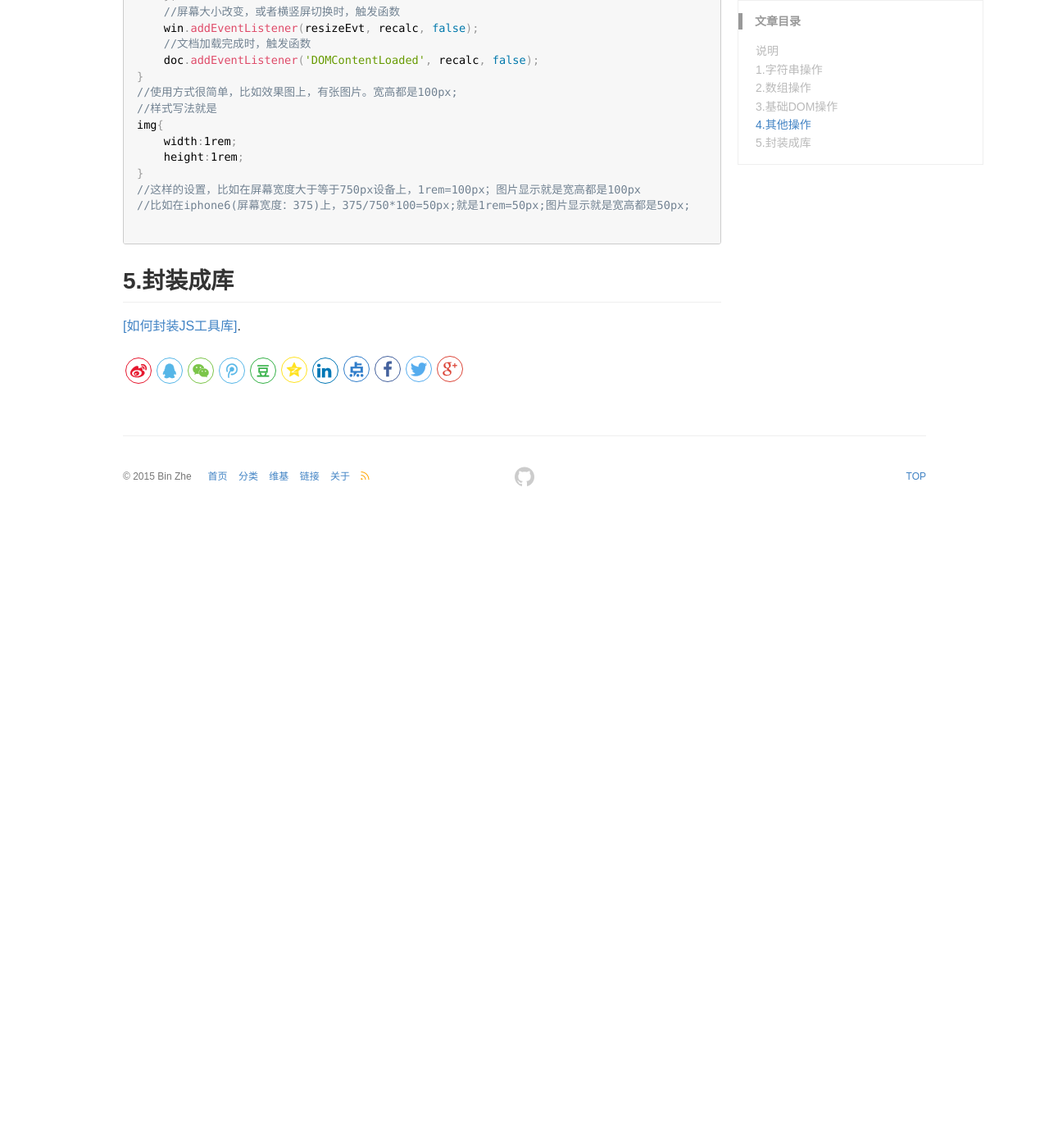
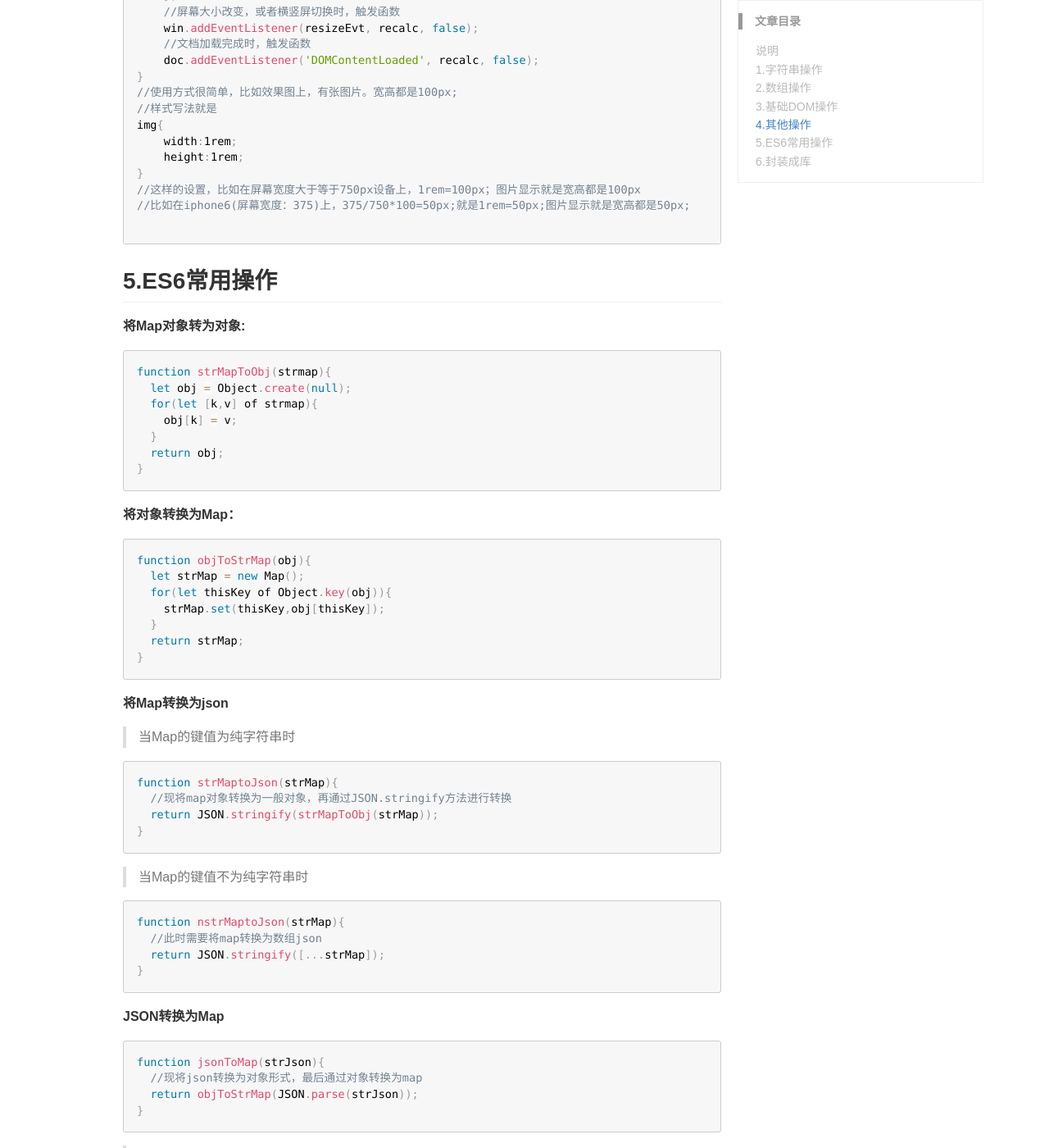
Before and after one commit to binz123/binzblog, a Jekyll site: the page built from _posts/2017-09-18-my-common-js.md, in a window 1280 px wide and 1400 px high, scrolled down 14459 px. Shown: the whole window at 82% size. Built offline with Jekyll 4.4.1, drawn with Linux system fonts in a browser that asks for light colours; comment, search, counter and statistics services are not loaded; before the commit the page ends 15089 px from its top, so only the background shows below that; some of the changed text lies outside the part shown.

Commit message:
添加库函数

````diff
--- a/_posts/2017-09-18-my-common-js.md
+++ b/_posts/2017-09-18-my-common-js.md
@@ -720,6 +720,64 @@ img{
 
 ```
 
-## 5.封装成库
+## 5.ES6常用操作
+
+**将Map对象转为对象:**
+```javascript
+function strMapToObj(strmap){
+  let obj = Object.create(null);
+  for(let [k,v] of strmap){
+    obj[k] = v;
+  }
+  return obj;
+}
+```
+
+**将对象转换为Map：**
+```javascript
+function objToStrMap(obj){
+  let strMap = new Map();
+  for(let thisKey of Object.key(obj)){
+    strMap.set(thisKey,obj[thisKey]);
+  }
+  return strMap;
+}
+```
+
+**将Map转换为json**
+> 当Map的键值为纯字符串时
+
+```javascript
+function strMaptoJson(strMap){
+  //现将map对象转换为一般对象，再通过JSON.stringify方法进行转换
+  return JSON.stringify(strMapToObj(strMap));
+}
+```
+
+> 当Map的键值不为纯字符串时
+
+```javascript
+function nstrMaptoJson(strMap){
+  //此时需要将map转换为数组json
+  return JSON.stringify([...strMap]);
+}
+```
+
+**JSON转换为Map**
+```javascript
+function jsonToMap(strJson){
+  //现将json转换为对象形式，最后通过对象转换为map
+  return objToStrMap(JSON.parse(strJson));
+}
+```
+
+> 有一种特殊情况，整个 JSON 就是一个数组，且每个数组成员本身，又是一个有两个成员的数组。（摘取自阮一峰的ES6教程）
+
+```javascript
+function arrJsonToMap(arrJson){
+  return new Map(JSON.parse(arrJson));
+}
+```
+## 6.封装成库
 
 [[如何封装JS工具库]](http://binzhome.com/2017/09/18/how-to-package-libray/).
````
